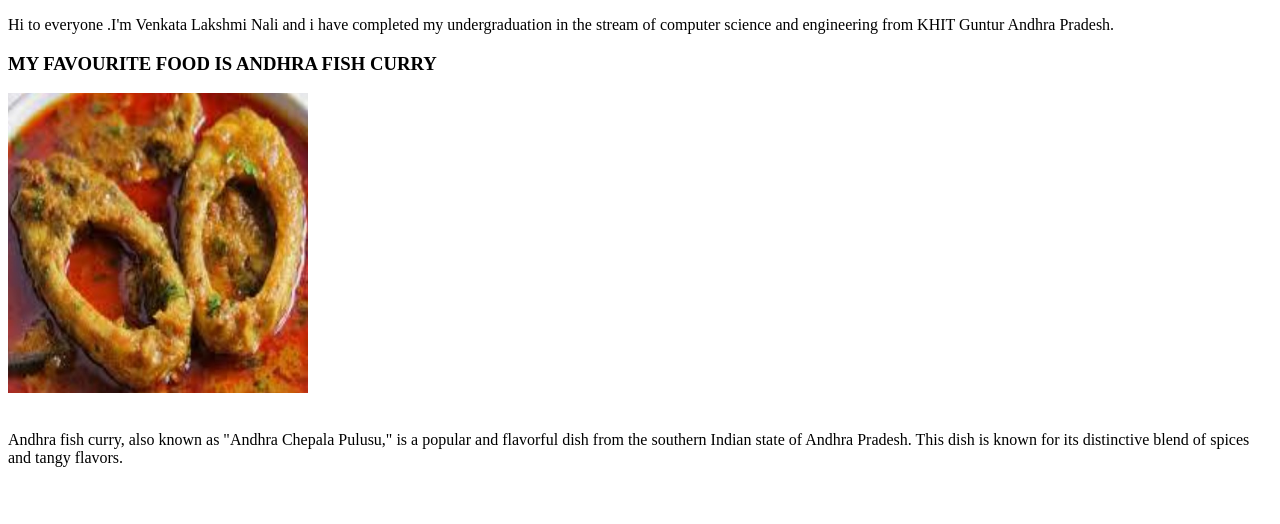
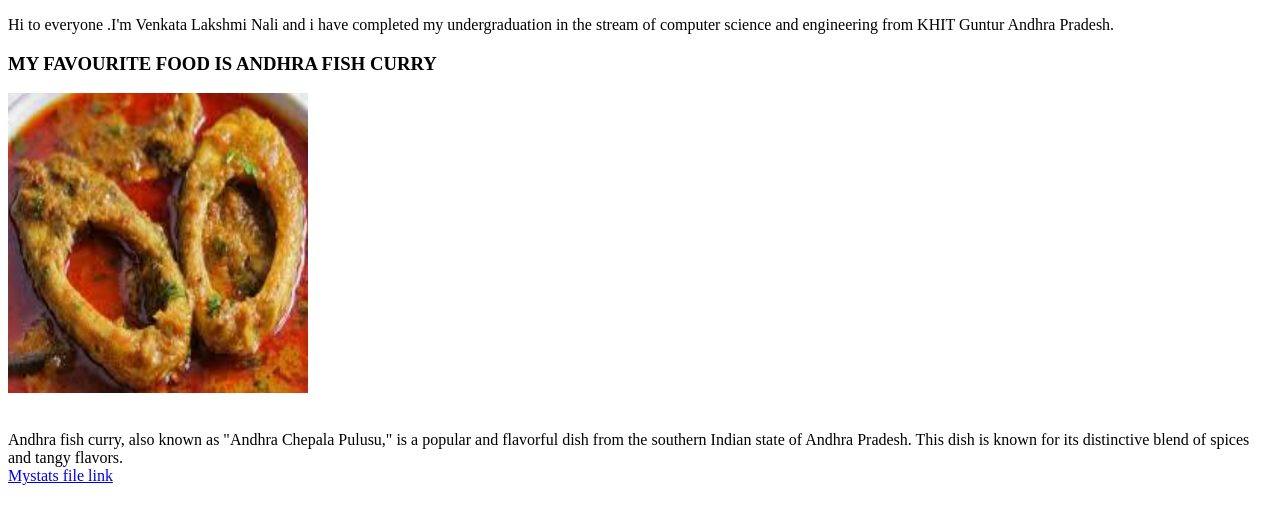
Before and after one commit to 44-563-WebApps-F23/44563-webapps-f23-assignment3-Lakshminali20000, a plain HTML site: page mystats.html in a window 1280 px wide. Drawn offline with Linux system fonts and the light colour scheme.

```diff
--- a/mystats.html
+++ b/mystats.html
@@ -8,5 +8,7 @@
     <p><img src="fish curry1.jpg" alt="ANDHRA FISH CURRY" width="300" height="300"></p><br>
 
     Andhra fish curry, also known as "Andhra Chepala Pulusu," is a popular and flavorful dish from the southern Indian state of Andhra Pradesh. This dish is known for its distinctive blend of spices and tangy flavors.
+    </br>
+    <a href="mystats.html" >Mystats file link</a>
 
     </p>
```
